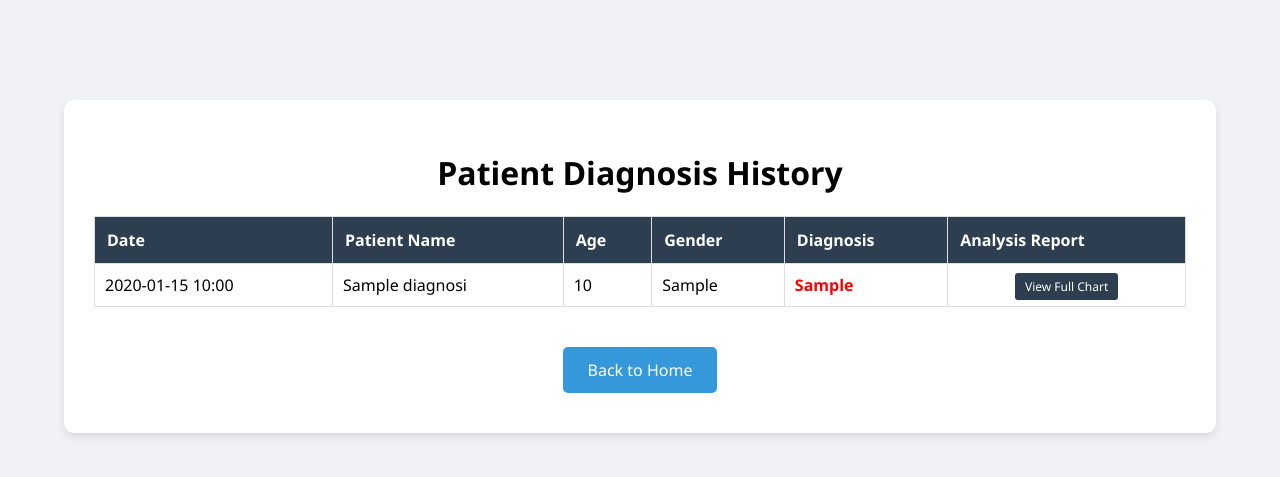
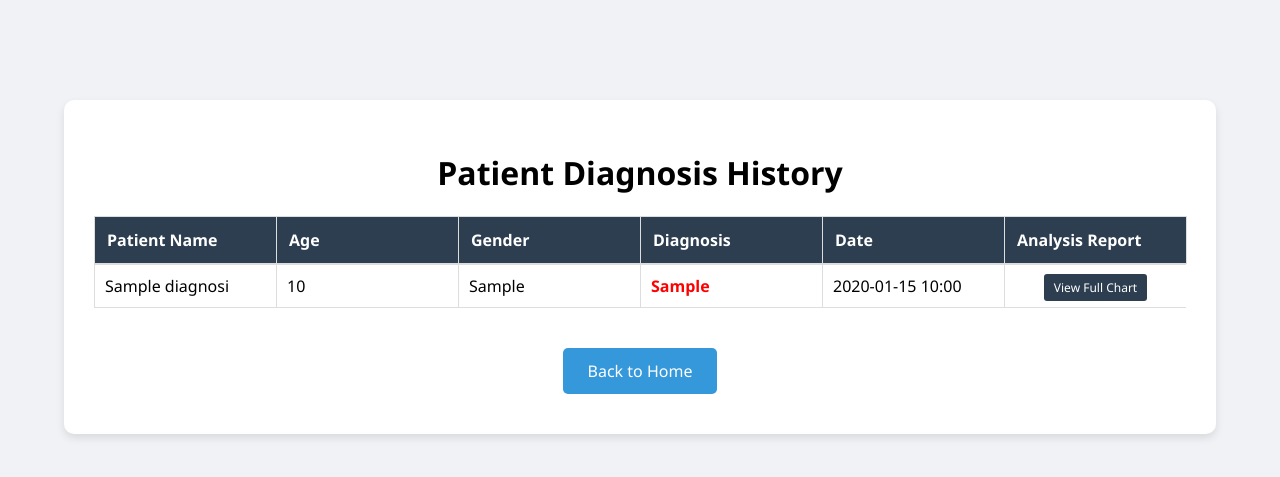
Before and after one commit to Dharma-Teja-22/BTD, a Flask app: page /history in a window 1280 px wide. Shown: the top 477 px of the page. Run offline with Flask 3, Linux system fonts and the light colour scheme; tables that the repository leaves empty hold one stand-in row (values such as "Sample post").

Commit message:
Done with changes

```diff
--- a/static/css/style.css
+++ b/static/css/style.css
@@ -296,12 +296,36 @@ body {
 }
 
 .btn-back {
+    background-color: #c0392b;
+    padding: 8px;
     text-align: center;
     text-decoration: none;
-    color: #95a5a6;
-    font-size: 0.9rem;
+    color: white;
+    font-size: 1.1rem;
+    font-weight: 600;
+    cursor: pointer;
 }
 
 .btn-back:hover {
-    color: #7f8c8d;
+    color: white;
 }
+
+
+
+.card table {
+    width: 100%;
+    border-collapse: collapse;
+}
+
+.card thead,
+.card tbody tr {
+    display: table;
+    width: 100%;
+    table-layout: fixed;
+}
+
+.card tbody {
+    display: block;
+    max-height: 320px;   /* Adjust height */
+    overflow-y: auto;
+}
--- a/templates/history.html
+++ b/templates/history.html
@@ -8,27 +8,27 @@
     <div class="container" style="width: 90%; margin-top: 30px;">
         <div class="card">
             <h1>Patient Diagnosis History</h1>
-            <table style="width: 100%; border-collapse: collapse; margin-top: 20px;">
+            <table style="width: 100%; height: 40%; border-collapse: collapse; margin-top: 20px; overflow: auto;">
                 <thead>
                     <tr style="background-color: #2c3e50; color: white;">
-                        <th style="padding: 12px; border: 1px solid #ddd;">Date</th>
                         <th style="padding: 12px; border: 1px solid #ddd;">Patient Name</th>
                         <th style="padding: 12px; border: 1px solid #ddd;">Age</th>
                         <th style="padding: 12px; border: 1px solid #ddd;">Gender</th>
                         <th style="padding: 12px; border: 1px solid #ddd;">Diagnosis</th>
+                        <th style="padding: 12px; border: 1px solid #ddd;">Date</th>
                         <th style="padding: 12px; border: 1px solid #ddd;">Analysis Report</th>
                     </tr>
                 </thead>
                 <tbody>
                     {% for record in records %}
                     <tr>
-                        <td style="padding: 10px; border: 1px solid #ddd;">{{ record.timestamp.strftime('%Y-%m-%d %H:%M') }}</td>
                         <td style="padding: 10px; border: 1px solid #ddd;">{{ record.patient_name }}</td>
                         <td style="padding: 10px; border: 1px solid #ddd;">{{ record.age }}</td>
                         <td style="padding: 10px; border: 1px solid #ddd;">{{ record.gender }}</td>
                         <td style="padding: 10px; border: 1px solid #ddd; font-weight: bold; color: {{ 'green' if record.result == 'notumor' else 'red' }};">
                             {{ 'No Tumor' if record.result == 'notumor' else record.result }}
                         </td>
+                        <td style="padding: 10px; border: 1px solid #ddd;">{{ record.timestamp.strftime('%Y-%m-%d %H:%M') }}</td>
                         <!-- CHANGED 'image_path' to 'viz_path' to match your DB model -->
                         <td style="padding: 10px; border: 1px solid #ddd; text-align: center;">
                             <a href="{{ url_for('static', filename='uploads/' + record.viz_path) }}" target="_blank" class="btn-primary" style="padding: 5px 10px; font-size: 12px; text-decoration: none; border-radius: 3px;">
```
Also changed, not shown: templates/result.html (+0 -18 lines), static/uploads/mri_20260212123002.jpg (added), static/uploads/mri_20260212123056.jpg (added), static/uploads/mri_20260212123127.jpg (added), static/uploads/mri_20260212123146.jpg (added), static/uploads/mri_20260212123216.jpg (added), static/uploads/mri_20260212123318.jpg (added), static/uploads/mri_20260212123334.jpg (added), static/uploads/mri_20260212123511.jpg (added), static/uploads/viz_20260212123002.png (added), static/uploads/viz_20260212123056.png (added), static/uploads/viz_20260212123127.png (added), static/uploads/viz_20260212123146.png (added), static/uploads/viz_20260212123216.png (added), 3 more files.
